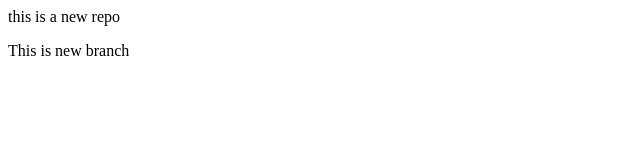
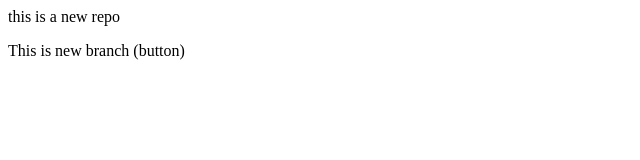
Before and after one commit to Asit08/Asitdemo2, a plain HTML site: page index.html in a window 1280 px wide. Shown: the full height of the page, 0-640 px from the left. Drawn offline with Linux system fonts and the light colour scheme.

```diff
--- a/index.html
+++ b/index.html
@@ -1,3 +1,3 @@
 <p> this is  a new repo</p>
 
-<m> This is new branch</m>
+<m> This is new branch (button)</m>
```
